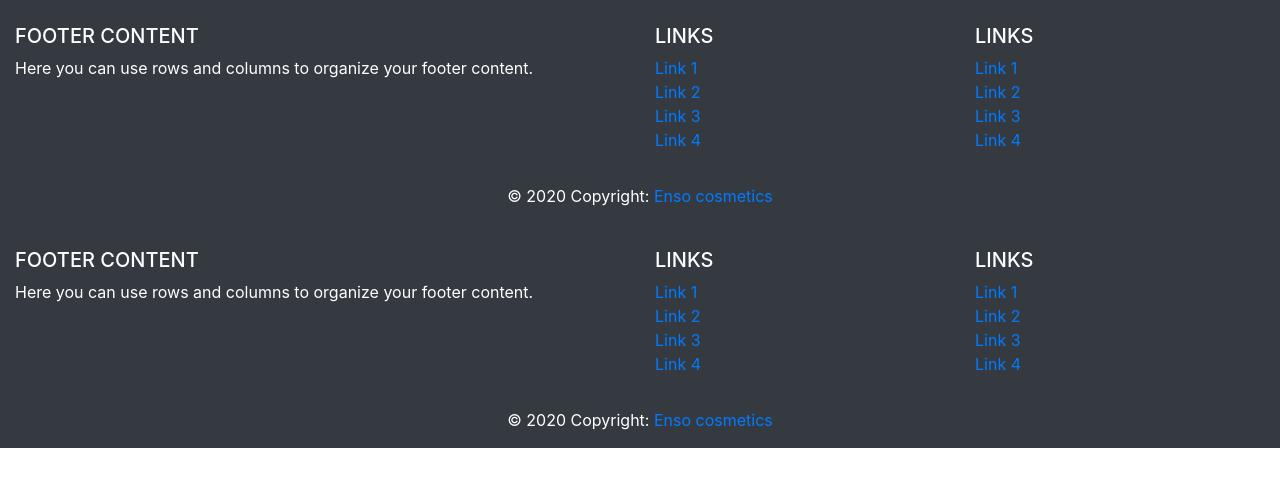
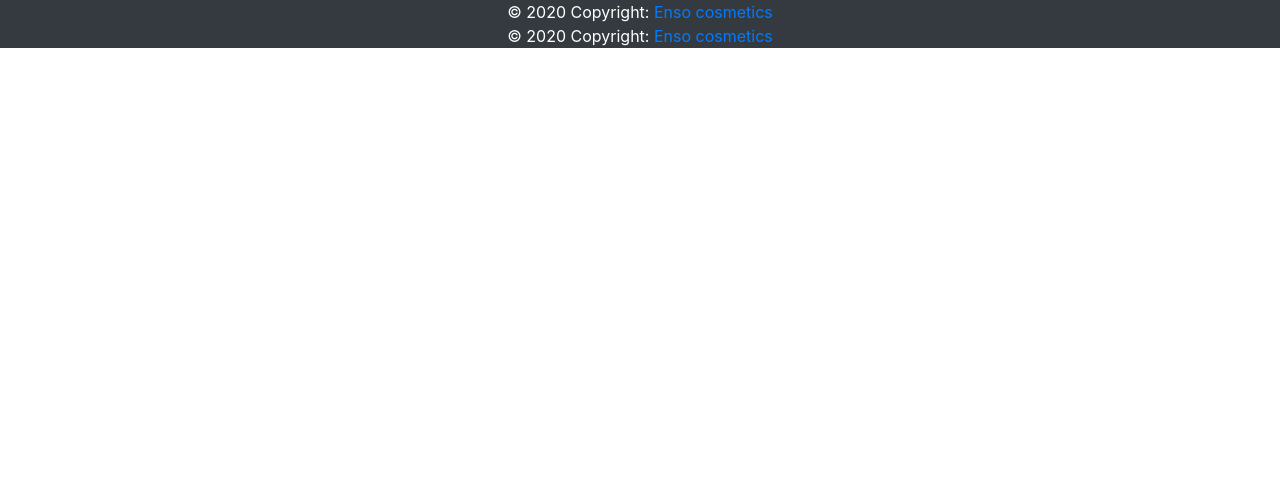
Before and after one commit to NikitaHodor/cosmetics, a PHP site: template views/templates/footer.php in a window 1280 px wide. Shown: the part 56-543 px from the top of the page. Run offline with PHP 8.4, Linux system fonts and the light colour scheme; the template is opened without the code that fills it, so the values that code supplies are empty; some libraries are stand-ins or nearby versions.

Commit message:
стили

```diff
--- a/views/templates/footer.php
+++ b/views/templates/footer.php
@@ -21,82 +21,10 @@
 
 <!-- Решил поменять нижнюю навигацию на футер -->
        <!-- Footer -->
-<footer id="Footer" class="page-footer font-small bg-dark text-white pt-4">
-
-  <!-- Footer Links -->
-  <div class="container-fluid text-center text-md-left">
-
-    <!-- Grid row -->
-    <div class="row">
-
-      <!-- Grid column -->
-      <div class="col-md-6 mt-md-0 mt-3">
-
-        <!-- Content -->
-        <h5 class="text-uppercase">Footer Content</h5>
-        <p>Here you can use rows and columns to organize your footer content.</p>
-
-      </div>
-      <!-- Grid column -->
-
-      <hr class="clearfix w-100 d-md-none pb-3">
-
-      <!-- Grid column -->
-      <div class="col-md-3 mb-md-0 mb-3">
-
-        <!-- Links -->
-        <h5 class="text-uppercase">Links</h5>
-
-        <ul class="list-unstyled">
-          <li>
-            <a href="#!">Link 1</a>
-          </li>
-          <li>
-            <a href="#!">Link 2</a>
-          </li>
-          <li>
-            <a href="#!">Link 3</a>
-          </li>
-          <li>
-            <a href="#!">Link 4</a>
-          </li>
-        </ul>
-
-      </div>
-      <!-- Grid column -->
-
-      <!-- Grid column -->
-      <div class="col-md-3 mb-md-0 mb-3">
-
-        <!-- Links -->
-        <h5 class="text-uppercase">Links</h5>
-
-        <ul class="list-unstyled">
-          <li>
-            <a href="#!">Link 1</a>
-          </li>
-          <li>
-            <a href="#!">Link 2</a>
-          </li>
-          <li>
-            <a href="#!">Link 3</a>
-          </li>
-          <li>
-            <a href="#!">Link 4</a>
-          </li>
-        </ul>
-
-      </div>
-      <!-- Grid column -->
-
-    </div>
-    <!-- Grid row -->
-
-  </div>
-  <!-- Footer Links -->
+<footer id="Footer" class="page-footer font-small bg-dark text-white">
 
   <!-- Copyright -->
-  <div class="footer-copyright text-center py-3">© 2020 Copyright:
+  <div class="footer-copyright text-center">© 2020 Copyright:
     <a href="#"> Enso cosmetics</a>
   </div>
   <!-- Copyright -->
@@ -105,7 +33,7 @@
 <!-- Footer -->
         <script src="<?= LIBS; ?>jquery/jquery.js"> </script>
 		<script src="<?= LIBS; ?>bootstrap/js/bootstrap.js"> </script>
-<!--		<script src="<?= JS; ?>footerFixer.js"> </script>-->
+		<script src="<?= JS; ?>footerFixer.js"></script>
 		<script src="<?= JS; ?>cookie.js"> </script>
 		<script src="<?= JS; ?>index.js"> </script>
 	</body>
--- a/views/templates/header.php
+++ b/views/templates/header.php
@@ -3,12 +3,13 @@
 
 <head>
     <title> <?= $title; ?></title>
-    <link rel="stylesheet" href="<?= LIBS ?>bootstrap/css/bootstrap.css">
-    <link rel="stylesheet" href="<?= CSS ?>main.css">
+    <link rel="stylesheet" href="<?= LIBS; ?>bootstrap/css/bootstrap.css">
+    <link rel="stylesheet" href="<?= CSS; ?>font-awesome.min.css">
+    <link rel="stylesheet" href="<?= CSS; ?>/main.css">
 </head>
 
 <body>
-
+<header id="header">
     <nav class="navbar navbar-expand-lg navbar-dark bg-dark">
         <a class="navbar-brand <?= ($title == 'Enso Cosmetics') ? 'active' : '' ?>" href="<?= SITE_ROOT . 'cosmetics/list' ?>">
             Enso Cosmetics
@@ -55,3 +56,4 @@
             </form>
         </div>
     </nav>
+    </header>
```
Also changed, not shown: assets/css/main.css (+8 -1 lines), views/cosmetics/index.php (+12 -13 lines).
